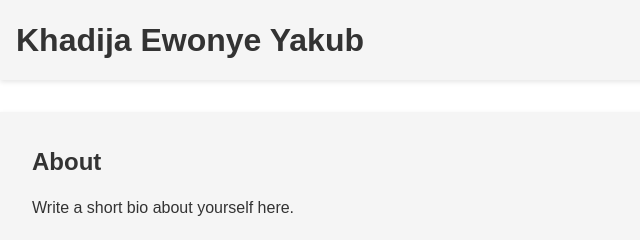
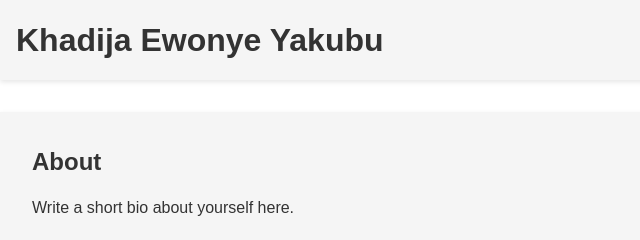
Before and after one commit to Ewonye/Ewonye.github.io, a plain HTML site: page index.html in a window 1280 px wide. Shown: the top 240 px of the page, 0-640 px from the left. Drawn offline with Linux system fonts and the light colour scheme; a script that the page names is missing.

Commit message:
Update index.html

```diff
--- a/index.html
+++ b/index.html
@@ -7,7 +7,7 @@
   </head>
   <body>
     <header>
-      <h1>Khadija Ewonye Yakub</h1>
+      <h1>Khadija Ewonye Yakubu</h1>
       <nav>
         <ul>
           <li><a href="#about">About</a></li>
```
